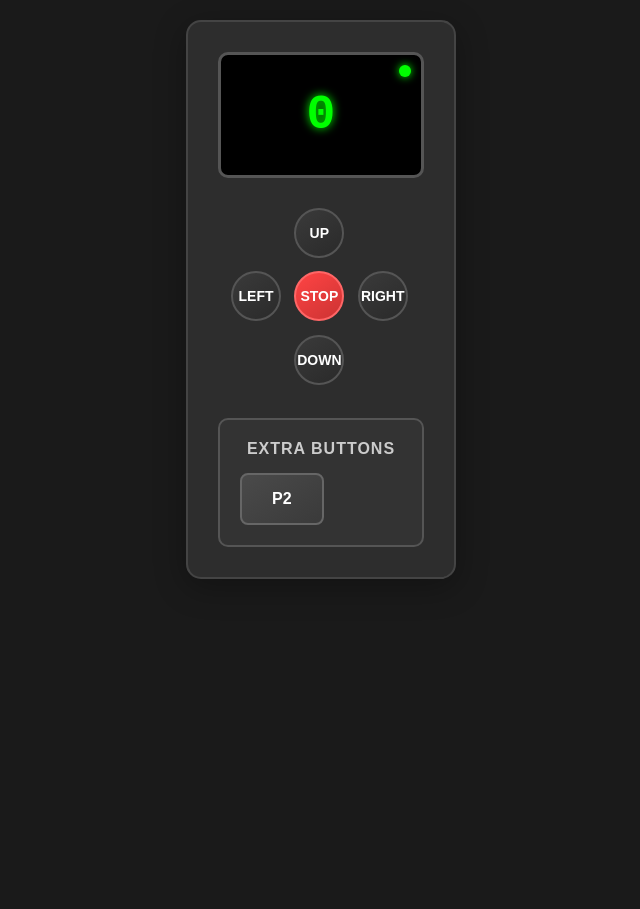
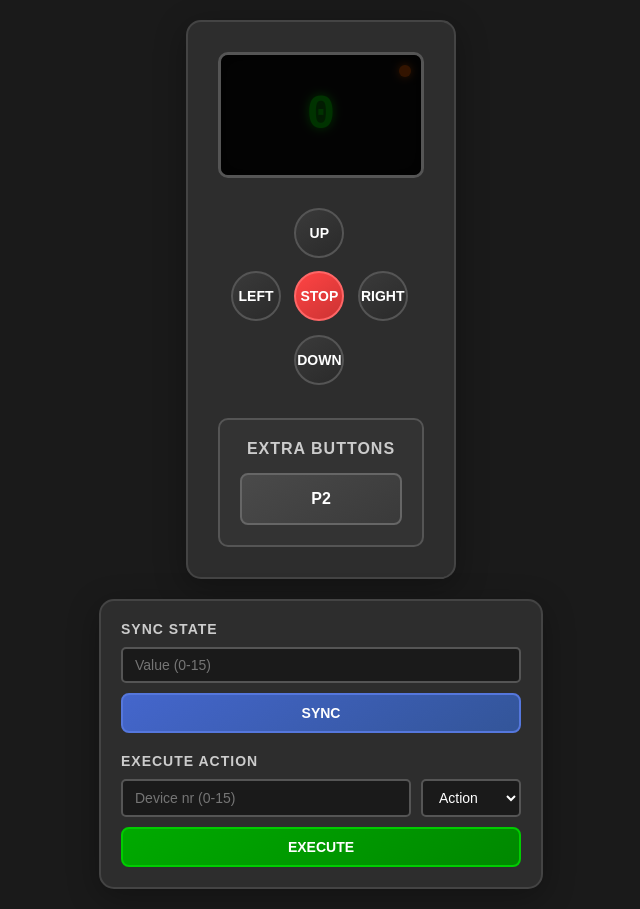
Before and after one commit to addun/aluprof-DC313-rpi-controller, a Flask app: page / in a window 1280 px wide. Shown: the whole page, without its empty margins (319-959 px from the left). Before the commit the page ends 579 px from the top, so only its background shows below. Run offline with Flask 3, Linux system fonts and the light colour scheme.

Commit message:
Add action panel

```diff
--- a/src/templates/controller.html
+++ b/src/templates/controller.html
@@ -62,10 +62,6 @@
         color: #00ff00;
         text-shadow: 0 0 10px #00ff00;
         font-family: "Courier New", monospace;
-      }
-
-      .screen.sleeping .display-number {
-        opacity: 0;
       }
 
       .game-pad {
@@ -174,7 +170,8 @@
         padding: 15px 30px;
         transition: all 0.1s ease;
         user-select: none;
-        width: auto;
+        width: 100%;
+        display: block;
         text-align: center;
       }
 
@@ -205,6 +202,123 @@
       .status-indicator.sleeping {
         background-color: #ff6600;
         box-shadow: 0 0 8px #ff6600;
+      }
+
+      .api-panel {
+        background-color: #2d2d2d;
+        border-radius: 15px;
+        padding: 20px;
+        box-shadow: 0 8px 32px rgba(0, 0, 0, 0.3);
+        border: 2px solid #444;
+        max-width: 400px;
+        width: 100%;
+        margin-top: 20px;
+      }
+
+      .api-section {
+        margin-bottom: 20px;
+      }
+
+      .api-section:last-child {
+        margin-bottom: 0;
+      }
+
+      .api-title {
+        color: #ccc;
+        font-size: 14px;
+        font-weight: bold;
+        margin-bottom: 10px;
+        text-transform: uppercase;
+        letter-spacing: 1px;
+      }
+
+      .input-group {
+        display: flex;
+        gap: 10px;
+        margin-bottom: 10px;
+      }
+
+      .input-group input,
+      .input-group select {
+        background-color: #1a1a1a;
+        border: 2px solid #555;
+        border-radius: 5px;
+        color: #ffffff;
+        padding: 8px 12px;
+        font-size: 14px;
+        outline: none;
+      }
+
+      .input-group input:focus,
+      .input-group select:focus {
+        border-color: #00ff00;
+      }
+
+      .input-group input {
+        flex: 1;
+      }
+
+      .input-group select {
+        min-width: 100px;
+      }
+
+      .api-button {
+        background: linear-gradient(145deg, #00aa00, #008800);
+        border: 2px solid #00cc00;
+        border-radius: 8px;
+        color: #ffffff;
+        font-size: 14px;
+        font-weight: bold;
+        cursor: pointer;
+        padding: 10px 20px;
+        transition: all 0.1s ease;
+        user-select: none;
+        width: 100%;
+        text-align: center;
+      }
+
+      .api-button:hover {
+        background: linear-gradient(145deg, #00cc00, #00aa00);
+        border-color: #00ff00;
+        transform: translateY(-1px);
+      }
+
+      .api-button:active {
+        background: linear-gradient(145deg, #008800, #006600);
+        border-color: #00aa00;
+        transform: translateY(1px);
+      }
+
+      .sync-button {
+        background: linear-gradient(145deg, #4466cc, #335599);
+        border-color: #5577dd;
+      }
+
+      .sync-button:hover {
+        background: linear-gradient(145deg, #5577dd, #4466cc);
+        border-color: #6688ee;
+      }
+
+      .sync-button:active {
+        background: linear-gradient(145deg, #335599, #224466);
+        border-color: #4466cc;
+      }
+
+      @media (max-width: 480px) {
+        .api-panel {
+          padding: 15px;
+          max-width: calc(100% - 20px);
+          margin-top: 15px;
+        }
+
+        .input-group {
+          flex-direction: column;
+          gap: 8px;
+        }
+
+        .input-group select {
+          min-width: unset;
+        }
       }
     </style>
     <script>
@@ -301,7 +415,7 @@
 
           if (response.ok) {
             updateDisplay(data.current_value);
-            updateSleepState(data._is_device_asleep);
+            updateSleepState(data.is_device_asleep);
           } else {
             console.error("Error loading state:", data.error);
           }
@@ -318,7 +432,7 @@
 
           if (response.ok) {
             updateDisplay(data.current_value);
-            updateSleepState(data._is_device_asleep);
+            updateSleepState(data.is_device_asleep);
           } else {
             console.error("Error polling state:", data.error);
           }
@@ -344,6 +458,84 @@
       }
 
       // Initialize event listeners when page loads
+      // Sync state function
+      async function syncState() {
+        const value = document.getElementById("syncValue").value;
+        if (!value || value === "") {
+          alert("Please enter a value (0-15)");
+          return;
+        }
+
+        const numValue = parseInt(value);
+        if (numValue < 0 || numValue > 15) {
+          alert("Value must be between 0 and 15");
+          return;
+        }
+
+        try {
+          const response = await fetch(`${API_BASE}/sync`, {
+            method: "POST",
+            headers: {
+              "Content-Type": "application/json",
+            },
+            body: JSON.stringify({ value: numValue }),
+          });
+
+          if (response.ok) {
+            document.getElementById("syncValue").value = "";
+            pollState(); // Refresh state
+          } else {
+            const error = await response.json();
+            alert(`Sync failed: ${error.error}`);
+          }
+        } catch (error) {
+          alert("Network error during sync");
+        }
+      }
+
+      // Execute action function
+      async function executeAction() {
+        const nr = document.getElementById("actionNr").value;
+        const action = document.getElementById("actionType").value;
+
+        if (!nr || nr === "") {
+          alert("Please enter a number (0-15)");
+          return;
+        }
+
+        if (!action || action === "") {
+          alert("Please select an action");
+          return;
+        }
+
+        const numNr = parseInt(nr);
+        if (numNr < 0 || numNr > 15) {
+          alert("Number must be between 0 and 15");
+          return;
+        }
+
+        try {
+          const response = await fetch(`${API_BASE}/actions`, {
+            method: "POST",
+            headers: {
+              "Content-Type": "application/json",
+            },
+            body: JSON.stringify([{ nr: numNr, action: action }]),
+          });
+
+          if (response.ok) {
+            document.getElementById("actionNr").value = "";
+            document.getElementById("actionType").value = "";
+            pollState(); // Refresh state
+          } else {
+            const error = await response.json();
+            alert(`Action failed: ${error.error}`);
+          }
+        } catch (error) {
+          alert("Network error during action");
+        }
+      }
+
       document.addEventListener("DOMContentLoaded", function () {
         loadCurrentState();
         startStatePolling();
@@ -378,5 +570,29 @@
         <button class="p2-button" id="p2Btn">P2</button>
       </div>
     </div>
+
+    <div class="api-panel">
+      <div class="api-section">
+        <div class="api-title">Sync State</div>
+        <div class="input-group">
+          <input type="number" id="syncValue" min="0" max="15" placeholder="Value (0-15)" />
+        </div>
+        <button class="api-button sync-button" onclick="syncState()">SYNC</button>
+      </div>
+
+      <div class="api-section">
+        <div class="api-title">Execute Action</div>
+        <div class="input-group">
+          <input type="number" id="actionNr" min="0" max="15" placeholder="Device nr (0-15)" />
+          <select id="actionType">
+            <option value="">Action</option>
+            <option value="UP">UP</option>
+            <option value="DOWN">DOWN</option>
+            <option value="STOP">STOP</option>
+          </select>
+        </div>
+        <button class="api-button" onclick="executeAction()">EXECUTE</button>
+      </div>
+    </div>
   </body>
 </html>
```
Also changed, not shown: src/templates/index.html (deleted, +0 -219 lines).
